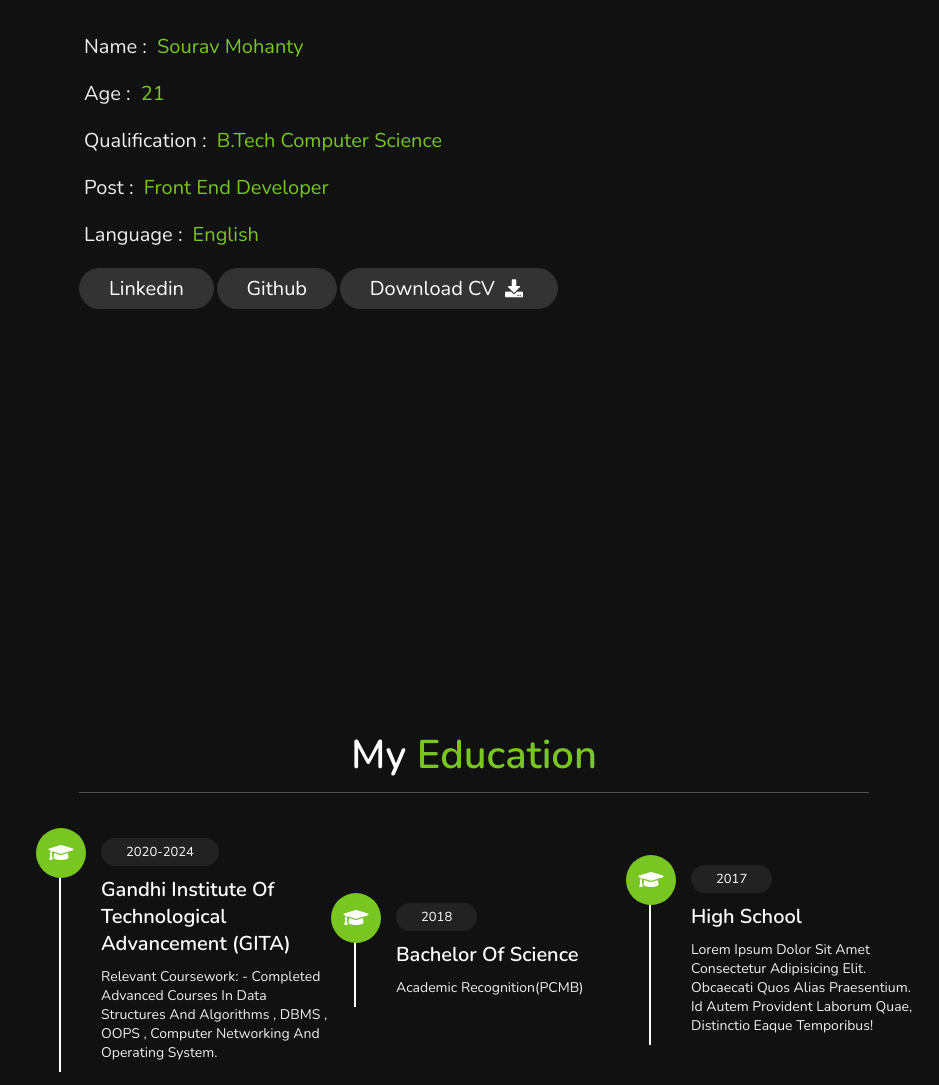
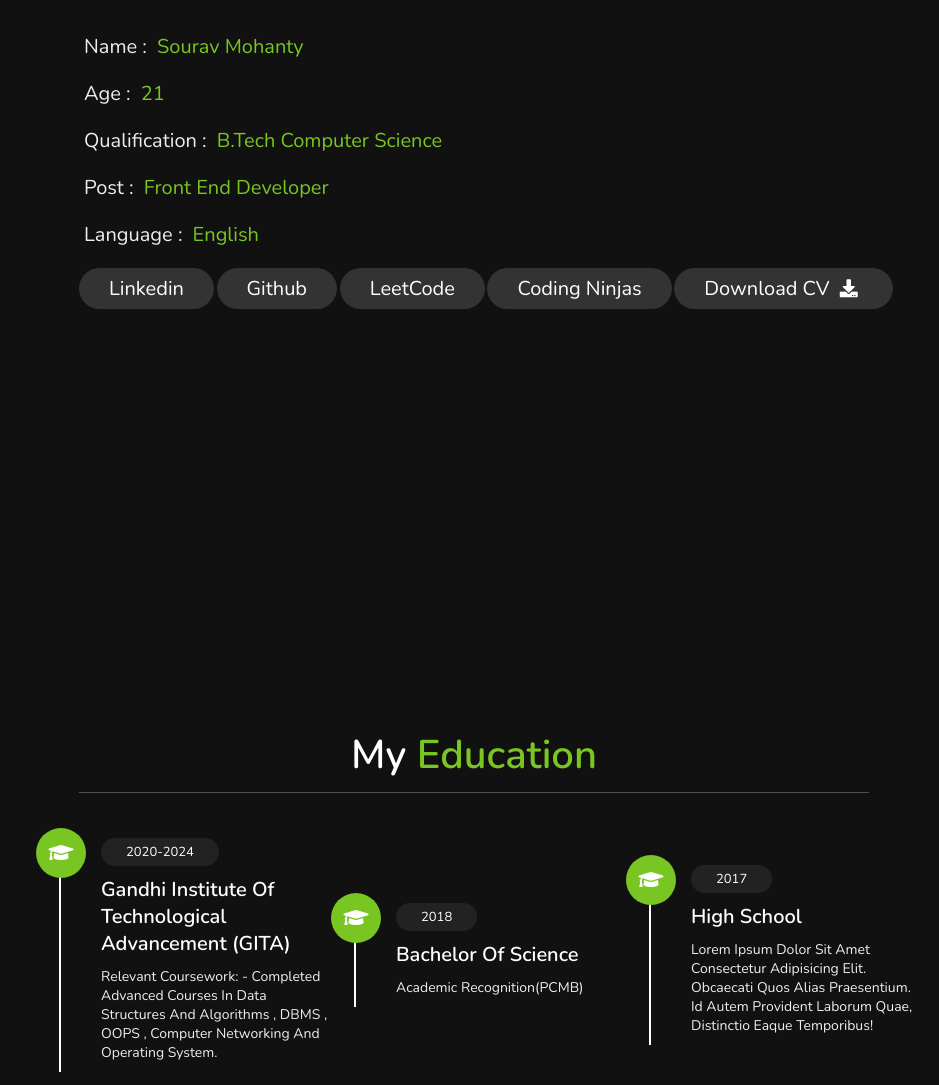
Before and after one commit to sourav8908/Portfolio, a plain HTML site: page index.html in a window 1280 px wide. Shown: the part 892-1977 px from the top of the page, without its empty margins (341-1280 px from the left). Drawn offline with nearby package versions, Linux system fonts and the light colour scheme; a script that the page names is missing.

Commit message:
Update index.html

```diff
--- a/index.html
+++ b/index.html
@@ -70,6 +70,13 @@
             <a href="https://github.com/sourav8908" >
                 <button class="btn">github </button>
             </a>
+            <a href="https://leetcode.com/u/Sourav_Mohanty90/" >
+                <button class="btn">LeetCode </button>
+            </a>
+            <a href="https://www.naukri.com/code360/profile/9fa5458d-8ee1-4efe-95b4-aafa5a744426" >
+                <button class="btn">Coding Ninjas </button>
+            </a>
+
             <a href="https://drive.google.com/file/d/1Mg_Jg4FnGJSotgD5Rl1o_mQqGqBPAxg_/view?usp=sharing" download>
                 <button class="btn">Download CV <i class="fas fa-download"></i></button>
             </a>
```
